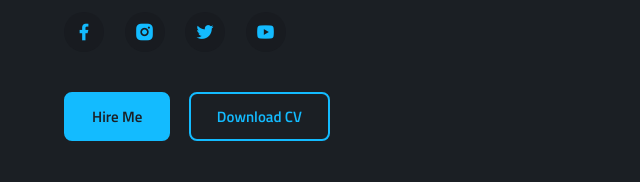
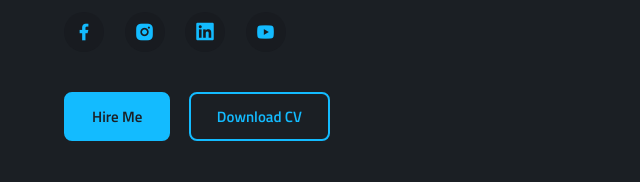
Before and after one commit to haziim99/hm-portfolio, a plain HTML site: page index.html in a window 1280 px wide. Shown: the part 480-662 px from the top of the page, 0-640 px from the left. Drawn offline with nearby package versions, Linux system fonts and the light colour scheme.

Commit message:
Add files via upload

```diff
--- a/index.html
+++ b/index.html
@@ -60,7 +60,7 @@
             <div class="social">
                 <a href="https://www.facebook.com/hazem.mostafa" target="_blank"><i class="ri-facebook-fill"></i></a>
                 <a href="https://www.instagram.com/hazem_mostafa/" target="_blank"><i class="ri-instagram-fill"></i></a>
-                <a href="https://twitter.com/hazem_mostafa" target="_blank"><i class="ri-twitter-fill"></i></a>
+                <a href="https://www.linkedin.com/in/hmhazem99/" target="_blank"><i class="fa-brands fa-linkedin"></i></a>
                 <a href="https://www.youtube.com/c/hazemmostafa" target="_blank"><i class="ri-youtube-fill"></i></a>
             </div>
 
```
Also changed, not shown: additional files/461593676_2009411766161542_1415060908242675487_n.jpg (added), 2 other files.
